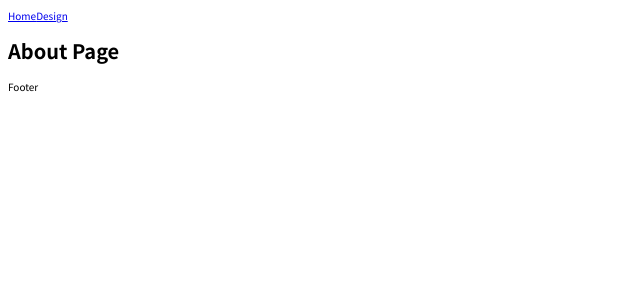
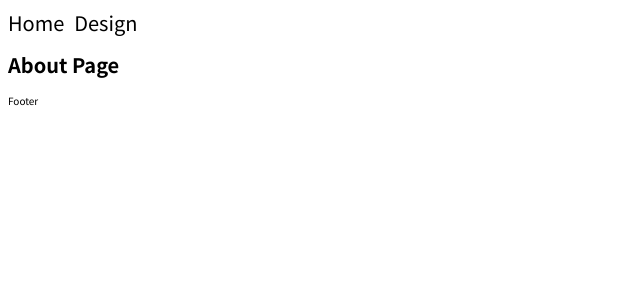
Before and after one commit to Jeong-minji/friday-spaces, a Next.js app: page /about in a window 1280 px wide. Shown: the top 300 px of the page, without its empty margins (0-640 px from the left). Built offline with nearby package versions, Linux system fonts and the light colour scheme; what emotion-reset would draw is missing.

Commit message:
Change : Sample Link Style

```diff
--- a/pages/about.tsx
+++ b/pages/about.tsx
@@ -9,10 +9,23 @@ const About: NextPage = () => {
 
       <nav>
         <Link href="/">
-          <a>Home</a>
+          <a
+            style={{ color: '#000', fontSize: '20px', textDecoration: 'none' }}
+          >
+            Home
+          </a>
         </Link>
         <Link href="/design">
-          <a>Design</a>
+          <a
+            style={{
+              marginLeft: '10px',
+              color: '#000',
+              fontSize: '20px',
+              textDecoration: 'none',
+            }}
+          >
+            Design
+          </a>
         </Link>
       </nav>
 
```
Also changed, not shown: pages/index.tsx (+15 -2 lines).
